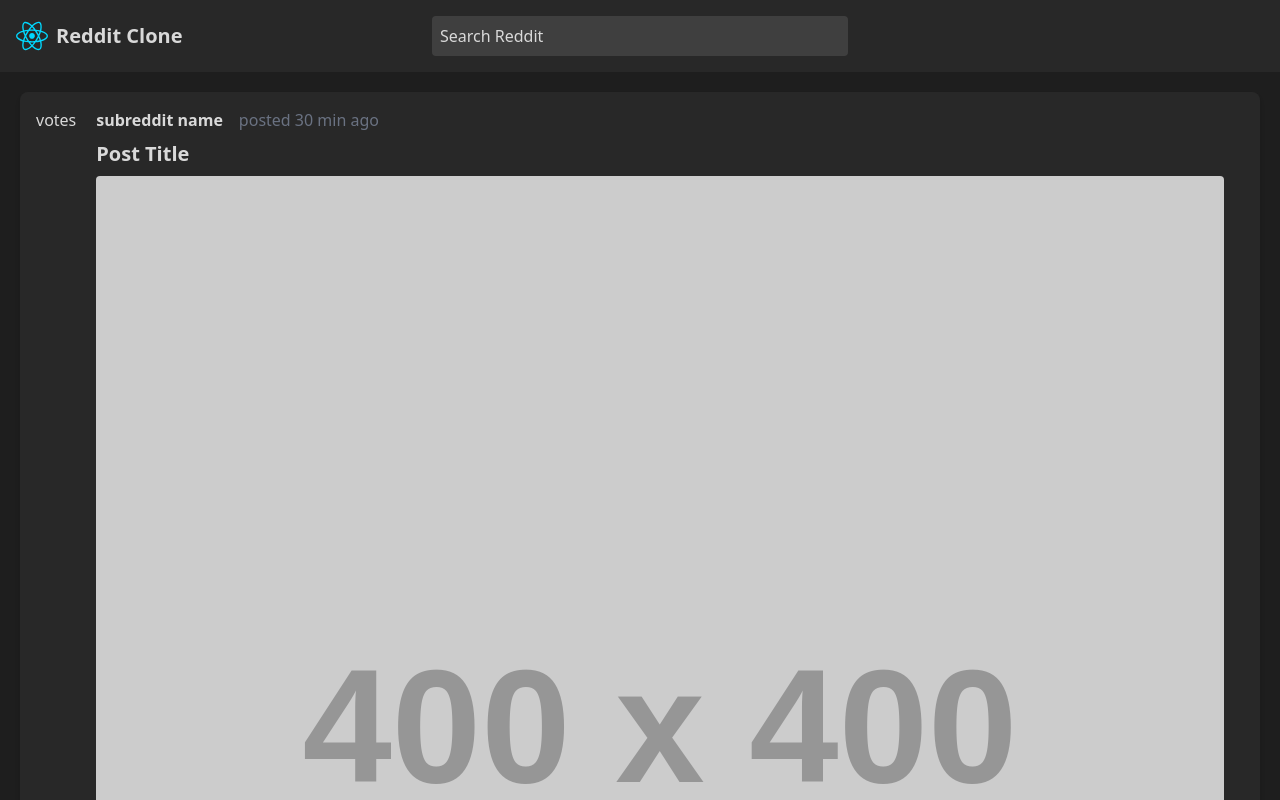
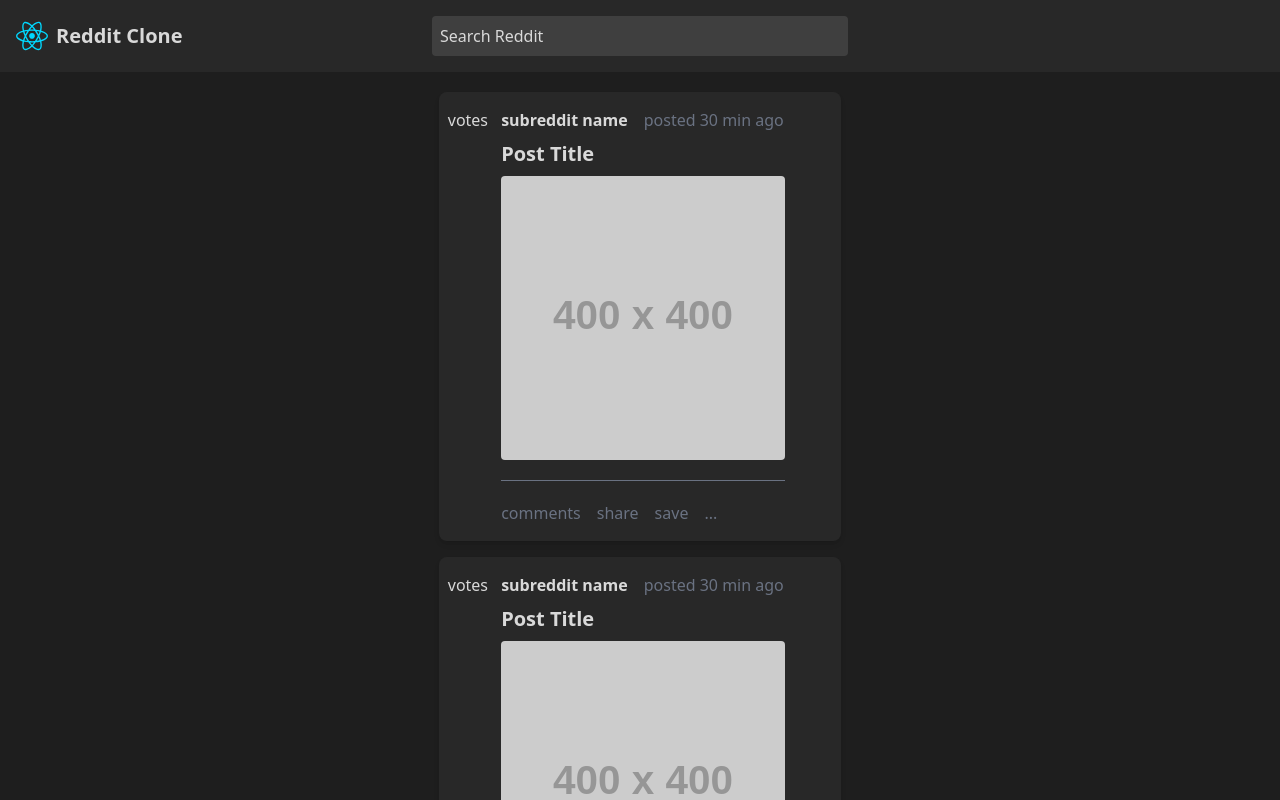
Before and after one commit to ocastorena/reddit-client-clone, a React (Vite) app: page / in a window 1280 px wide. Shown: the top 800 px of the page. Built offline with nearby package versions, Linux system fonts and the light colour scheme.

Commit message:
Add Feed component

```diff
--- a/src/App.jsx
+++ b/src/App.jsx
@@ -1,5 +1,25 @@
 import Navbar from "./components/Navbar";
-import Card from "./components/Card";
+import Feed from "./components/Feed";
+
+const posts = [
+  {
+    id: 1,
+    title: "Post 1",
+    subreddit: "subreddit1",
+    votes: 100,
+    time: "30 min ago",
+    image: "https://placehold.co/400",
+  },
+  {
+    id: 2,
+    title: "Post 2",
+    subreddit: "subreddit2",
+    votes: 200,
+    time: "1 hour ago",
+    image: "https://placehold.co/400",
+  },
+  // Add more posts as needed
+];
 
 function App() {
   return (
@@ -7,9 +27,13 @@ function App() {
       <header className="bg-dark p-4">
         <Navbar />
       </header>
-      <body className="m-5">
-        <Card />
-      </body>
+      <main className="grid grid-cols-12 gap-4 p-5">
+        <aside className="col-span-4"></aside> {/* Left column */}
+        <section className="col-span-4">
+          <Feed posts={posts} />
+        </section>
+        <aside className="col-span-2"></aside> {/* Right column */}
+      </main>
       <footer></footer>
     </>
   );
--- a/src/components/Card.jsx
+++ b/src/components/Card.jsx
@@ -2,30 +2,33 @@ import React from "react";
 
 const Card = ({ redditPost }) => {
   return (
-    <div className="flex bg-dark p-4 rounded-lg shadow-md text-light ml-0">
-      <div className="flex-shrink-0 flex flex-col items-center">
+    <article className="flex bg-dark p-4 rounded-lg shadow-md text-light ml-0">
+      <aside className="w-1/14 flex flex-col items-center">
         <div>votes</div>
-      </div>
+      </aside>
       <div className="ml-5 mr-5 w-full">
-        <div className="flex items-center space-x-4">
+        <header className="flex items-center space-x-4">
           <h4 className="font-bold">subreddit name</h4>
           <p className="text-gray-500">posted 30 min ago</p>
-        </div>
+        </header>
+        <section>
           <h3 className="text-xl font-semibold mt-2">Post Title</h3>
           <img
             src="https://placehold.co/400"
             alt="Post"
             className="w-full h-auto mt-2 rounded"
           />
+        </section>
         <div className="border-t border-gray-500 mt-5"></div>
-        <div className="flex items-center space-x-4 mt-5 text-gray-500">
+        <footer className="flex items-center space-x-4 mt-5 text-gray-500">
           <p>comments</p>
           <p>share</p>
           <p>save</p>
           <p>...</p>
+        </footer>
       </div>
-      </div>
-    </div>
+      <aside className="w-1/14"></aside>
+    </article>
   );
 };
 
--- /dev/null
+++ b/src/components/Feed.jsx
@@ -0,0 +1,14 @@
+import React from "react";
+import Card from "./Card";
+
+const Feed = ({ posts }) => {
+  return (
+    <section className="space-y-4">
+      {posts.map((post, index) => (
+        <Card key={index} redditPost={post} />
+      ))}
+    </section>
+  );
+};
+
+export default Feed;
```
Lines whose indentation alone changed are shown as unchanged.
